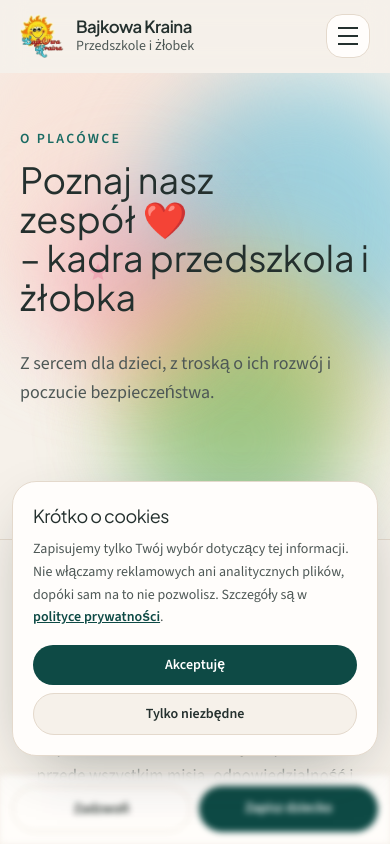
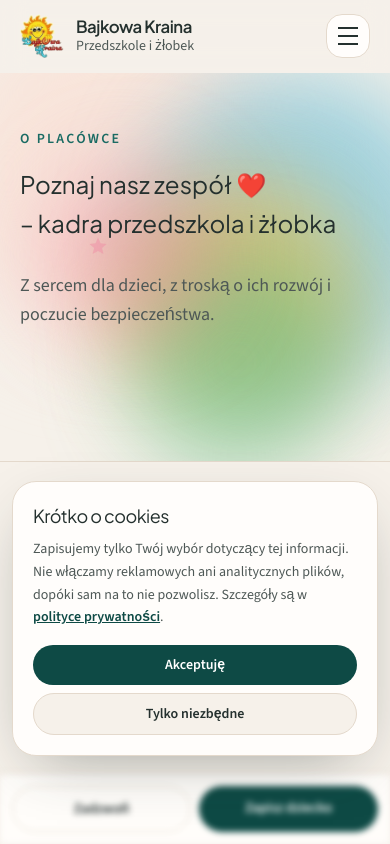
Before and after one commit to therafiqu/Prototyp-bajkowakraina, a Next.js app: page /o-nas in a window 390 px wide. Shown: the top 844 px of the page. Built offline with nearby package versions, Linux system fonts and the light colour scheme.

Commit message:
mobile changes final.

```diff
--- a/app/o-nas/page.tsx
+++ b/app/o-nas/page.tsx
@@ -34,8 +34,8 @@ export default function AboutPage() {
       <PageHero
         eyebrow="O placówce"
         title={
-          <span className="tracking-normal">
-            Poznaj nasz zespół{"\u00A0"}❤️
+          <span className="tracking-normal max-md:text-[clamp(1.5rem,6.2vw,2.25rem)] max-md:leading-[1.1]">
+            <span className="whitespace-nowrap">Poznaj nasz zespół{"\u00A0"}❤️</span>
             <br />
             <span className="md:whitespace-nowrap">– kadra przedszkola i żłobka</span>
           </span>
```
